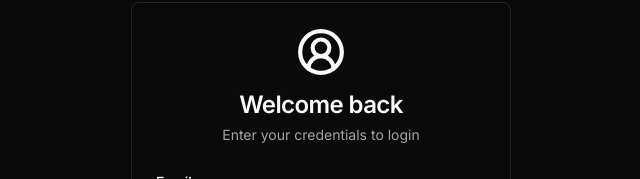
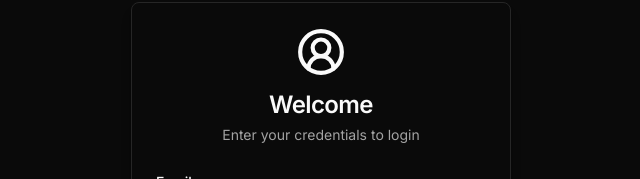
Before and after one commit to Xundan91/CSI-Tech-Quiz, a Next.js app in the folder apps/frontend/: page / in a window 1280 px wide. Shown: the part 154-333 px from the top of the page, without its empty margins (319-959 px from the left). Built offline with nearby package versions, Linux system fonts and the light colour scheme.

Commit message:
content change

```diff
--- a/apps/frontend/app/page.tsx
+++ b/apps/frontend/app/page.tsx
@@ -84,7 +84,7 @@ export default function Home() {
             >
               <UserCircle2 size={50} className="text-primary mb-2" />
             </motion.div>
-            <CardTitle className="text-2xl">Welcome back</CardTitle>
+            <CardTitle className="text-2xl">Welcome </CardTitle>
             <CardDescription>Enter your credentials to login</CardDescription>
           </CardHeader>
           <CardContent>
```
